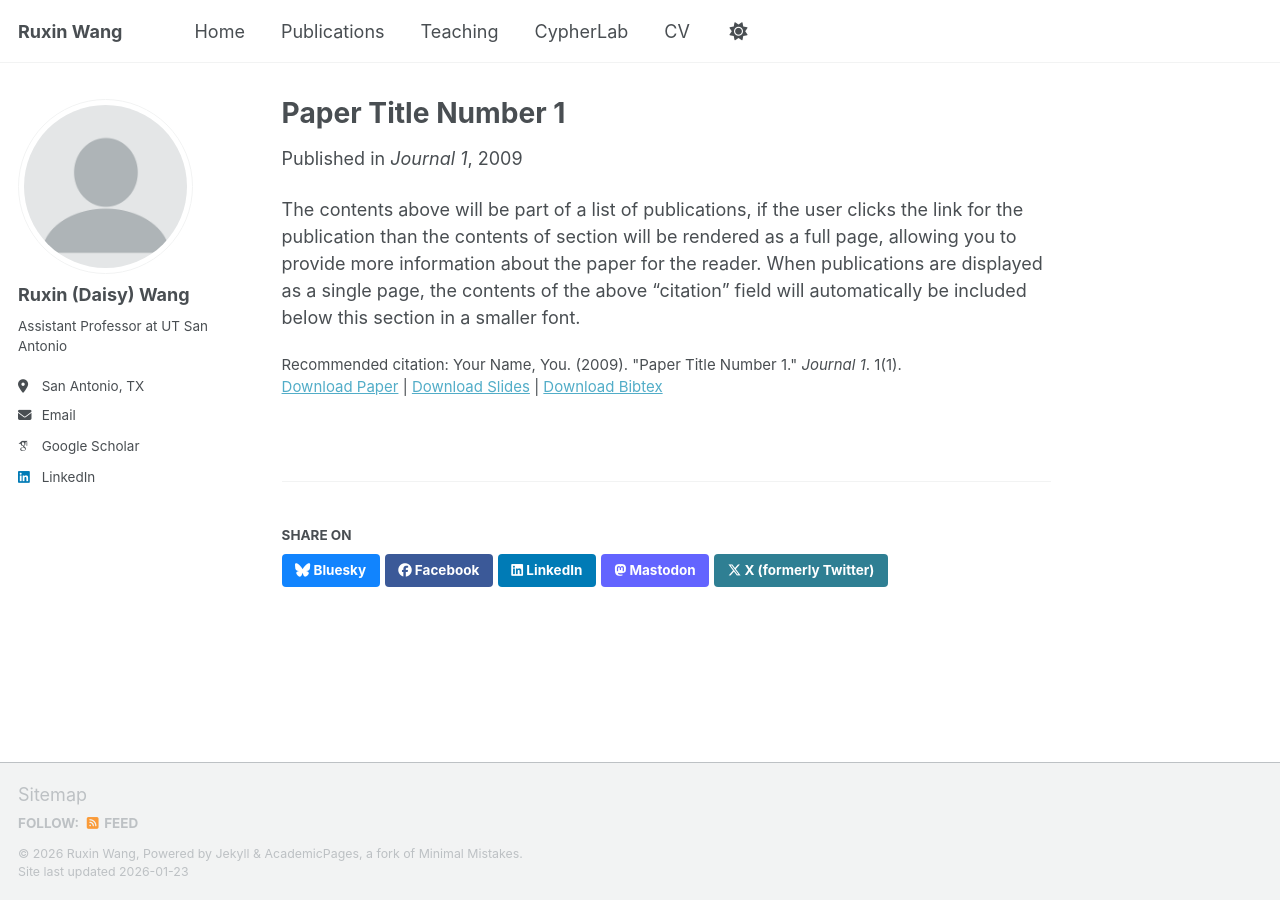
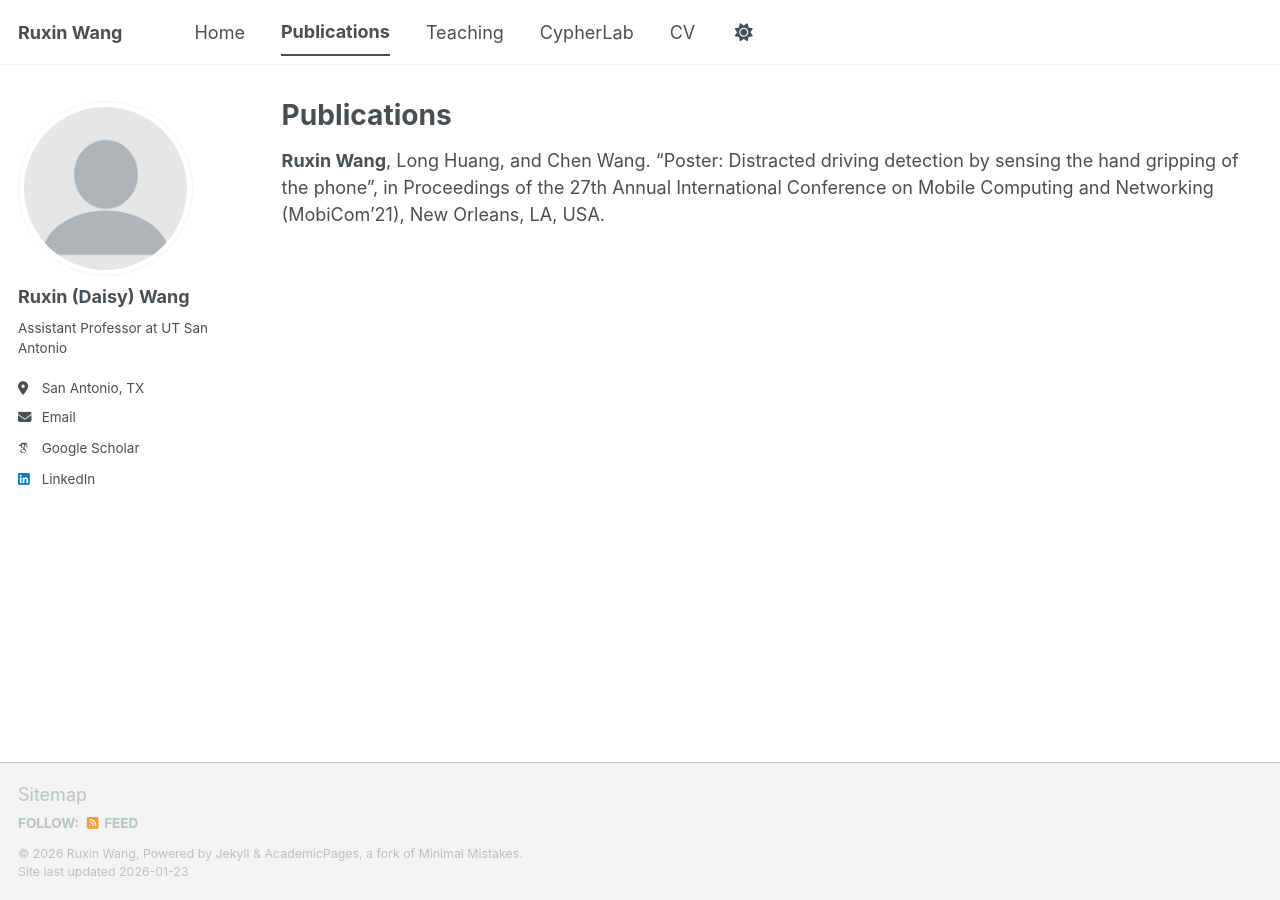
Before and after one commit to DaisyWang00/DaisyWang00.github.io, a Jekyll site: the page built from _publications/2009-10-01-paper-title-number-1.md, in a window 1280 px wide. Built offline with Jekyll 4.4.1, drawn with Linux system fonts in a browser that asks for light colours; some web fonts are replaced; a script bundle is joined from its source files by our own code; library files that are not in the unit come from our copies.

Commit message:
Update 2009-10-01-paper-title-number-1.md

```diff
--- a/_publications/2009-10-01-paper-title-number-1.md
+++ b/_publications/2009-10-01-paper-title-number-1.md
@@ -1,14 +1,7 @@
 ---
-title: "Paper Title Number 1"
-collection: publications
-category: manuscripts
-permalink: /publication/2009-10-01-paper-title-number-1
-excerpt: 'This paper is about the number 1. The number 2 is left for future work.'
-date: 2009-10-01
-venue: 'Journal 1'
-slidesurl: 'https://academicpages.github.io/files/slides1.pdf'
-paperurl: 'https://academicpages.github.io/files/paper1.pdf'
-bibtexurl: 'https://academicpages.github.io/files/bibtex1.bib'
-citation: 'Your Name, You. (2009). &quot;Paper Title Number 1.&quot; <i>Journal 1</i>. 1(1).'
+layout: archive
+permalink: /publications/
+title: Publications
 ---
-The contents above will be part of a list of publications, if the user clicks the link for the publication than the contents of section will be rendered as a full page, allowing you to provide more information about the paper for the reader. When publications are displayed as a single page, the contents of the above "citation" field will automatically be included below this section in a smaller font.
+
+**Ruxin Wang**, Long Huang, and Chen Wang. "Poster: Distracted driving detection by sensing the hand gripping of the phone", in Proceedings of the 27th Annual International Conference on Mobile Computing and Networking (MobiCom’21), New Orleans, LA, USA.
```
